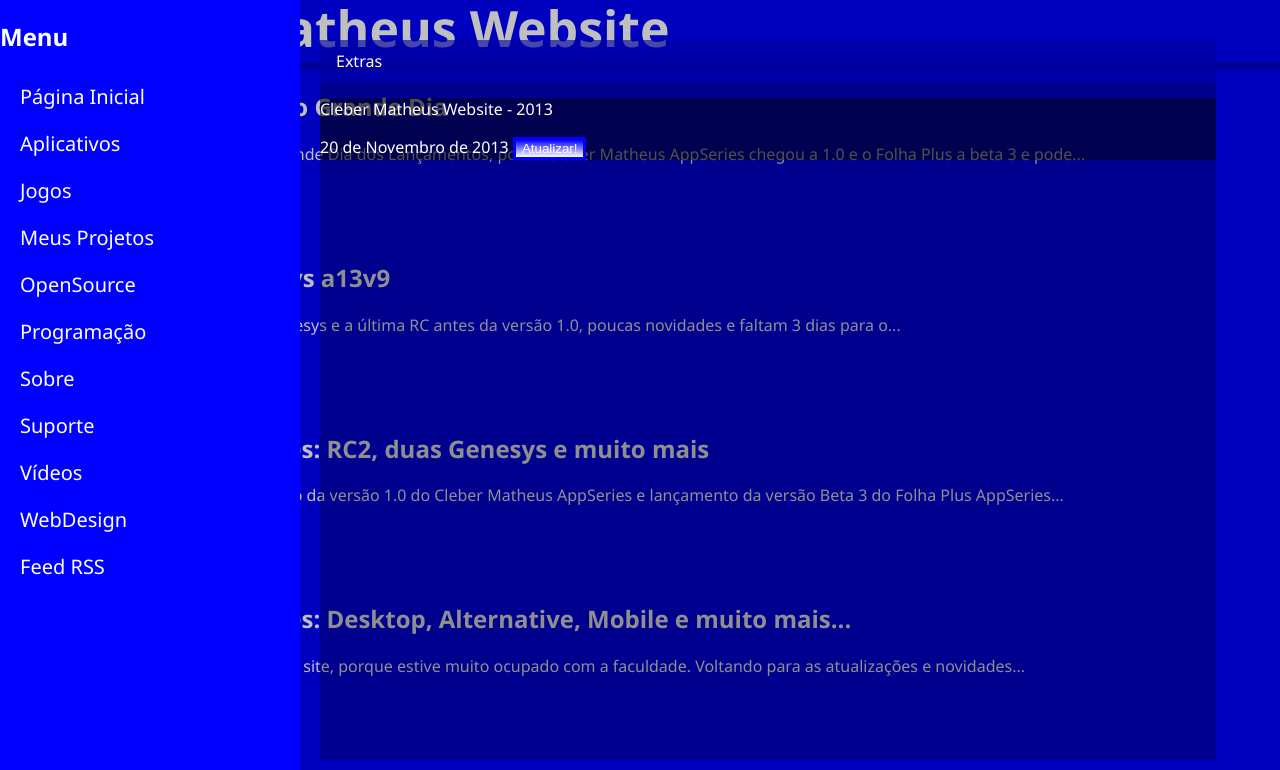
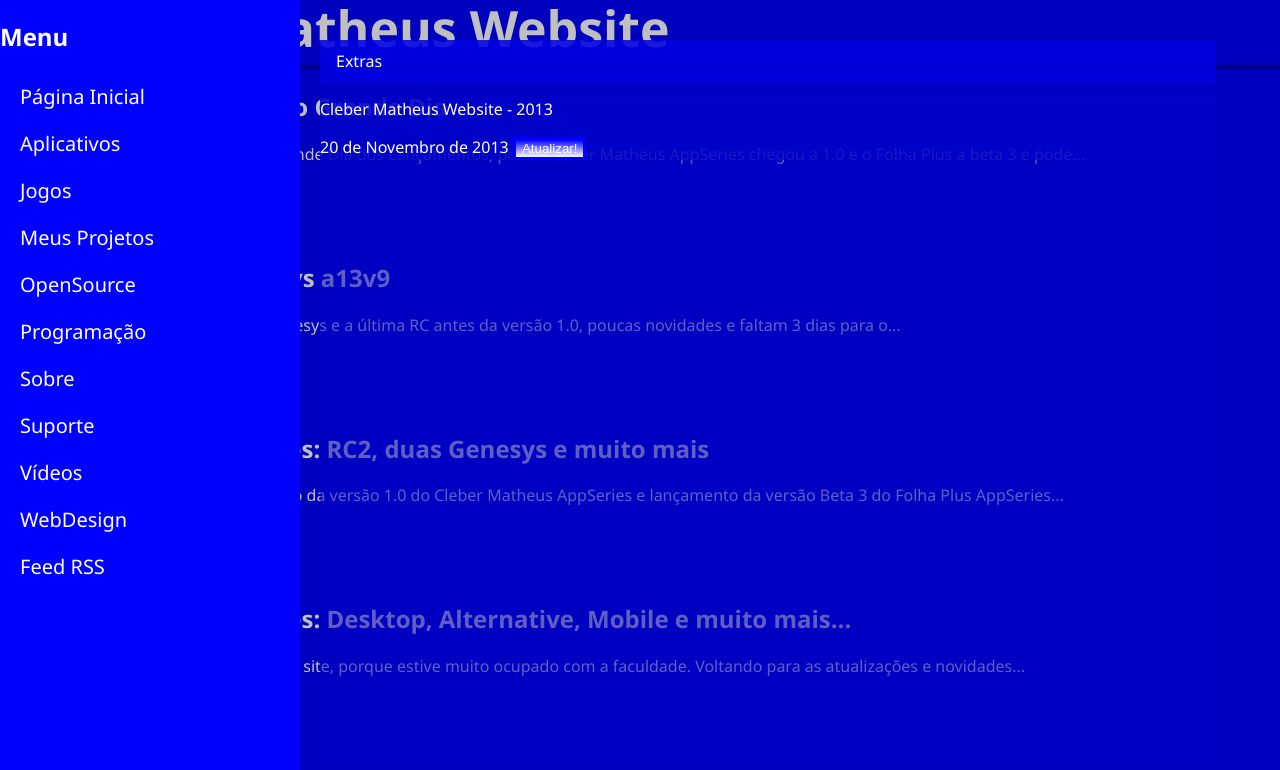
Before and after one commit to gitter-badger/CleberMatheusWebsite, a plain HTML site: page index.html in a window 1280 px wide. Both pictures are taken after a click on the link 32 px from the left and 34 px from the top of the page. Shown: the top 770 px of the page. Drawn offline with Linux system fonts and the light colour scheme; a script that the page names is missing.

Commit message:
Update 8 - 02/01/2014 - v0.9.8.2

```diff
--- a/index.css
+++ b/index.css
@@ -24,7 +24,7 @@
 	position: fixed;
 	width: 79.5%;
 	left: 64px;
-	height: auto;
+	height: 70px;
 	z-index: 750;
 }
 #conteudo{
@@ -166,14 +166,14 @@
 	right: 5%;
 	top: 5%;
 	position: fixed;
-	background-color: rgba(0, 0, 0, 0.25);
+	background-color: rgba(0, 0, 200, 0.5);
 }
 #Tabs{
-	background-color: rgba(0, 0, 200, 0.5);
+	background-color: rgba(0, 0, 228, 0.75);
 	padding: 10px 1em;
 }
 #Content, #Content section{
-	background-color: rgba(0, 0, 0, 0.25);
+	background-color: rgba(0, 0, 200, 0.5);
 }
 /* Para telas com tamanho máximo 700px */
 @media only screen and (max-width: 700px){
--- a/index.html
+++ b/index.html
@@ -22,7 +22,7 @@
 	<body onload="cache()" contextmenu="menu1">
 		<header>
 			<h1 style="width: 100%;">Cleber Matheus Website</h1>
-			<a href="javascript:optMenu()" id="optMenu"><img src="menu.png"/></a>
+			<a href="javascript:optMenu()" id="optMenu"><img id="Mimg" src="menu@2x.png"/></a>
 		</header>
 		<section id="conteudo" style="width: 100%;">
 			<article id="post-30-07-2013">
--- a/index.js
+++ b/index.js
@@ -95,6 +95,7 @@
 else{
 	document.getElementById('lateral').style.display="none";
 	document.getElementById('option').style.display="block";
+	document.getElementById('Mimg').src="menu.png";
 }
 function opt(){
 	document.getElementById('lateral').style.display="block";
```
Also changed, not shown: menu.png, menu@1.5x.png (added), menu@2x.png (added).
